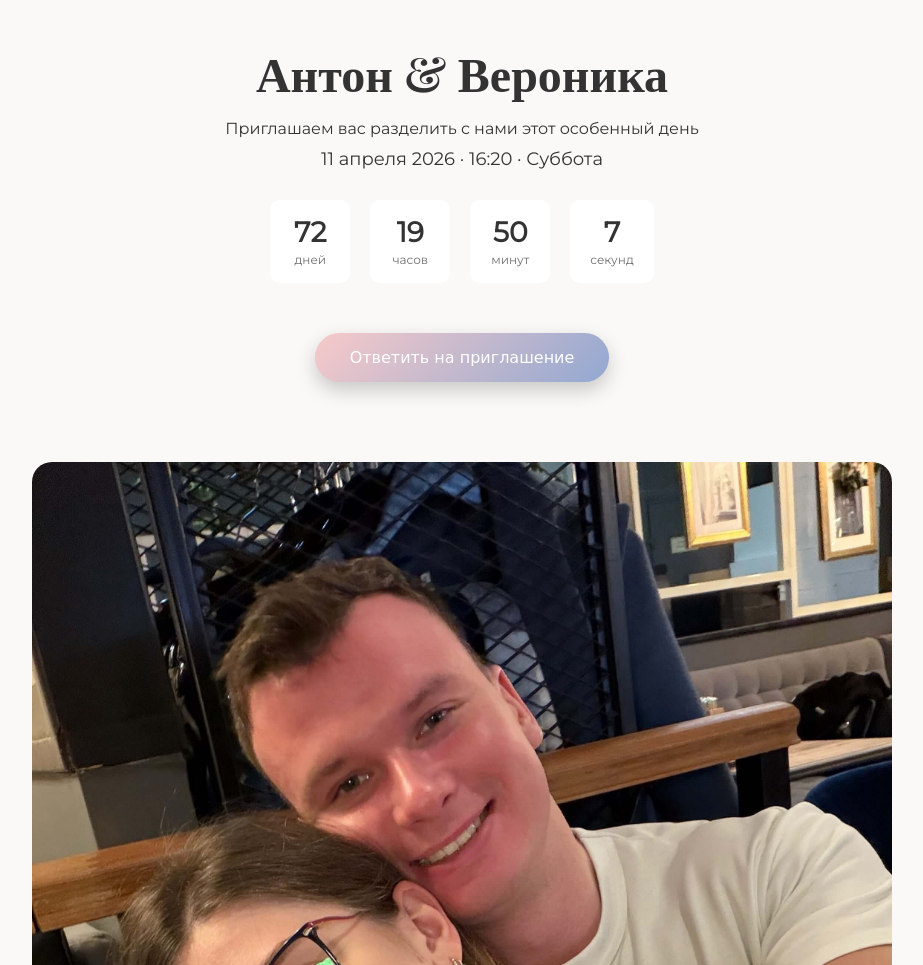
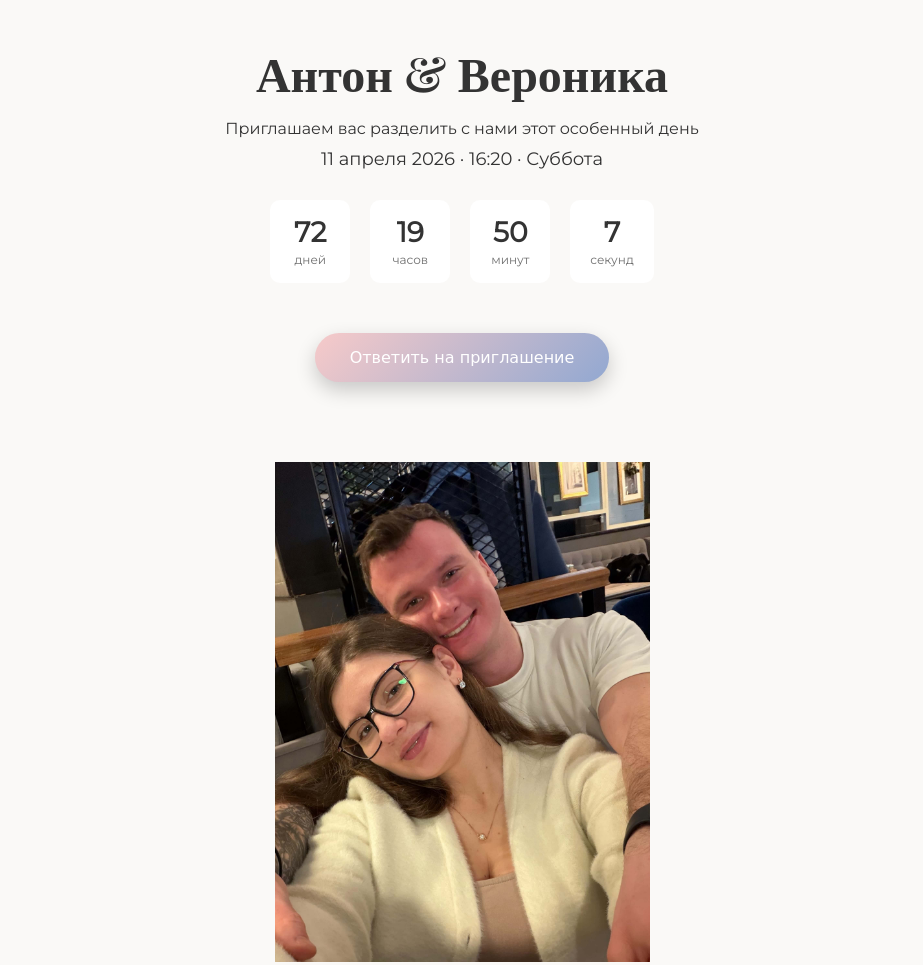
Before and after one commit to Khaera/wedding_invite, a website: page index.html in a window 1280 px wide. Shown: the top 965 px of the page, without its empty margins (178-1101 px from the left). Drawn offline with nearby package versions, Linux system fonts and the light colour scheme.

Commit message:
fix photo

```diff
--- a/index.html
+++ b/index.html
@@ -34,7 +34,7 @@
     <!-- Photo -->
     <section class="photo-section">
       <!-- Просто замени src на своё фото -->
-      <img src="https://raw.githubusercontent.com/Khaera/wedding_invite/refs/heads/main/we_are.JPG" alt="Наше фото">
+      <img class="hero-photo" src="https://raw.githubusercontent.com/Khaera/wedding_invite/refs/heads/main/we_are.JPG" alt="Наше фото">
     </section>
 
     <!-- Text -->
--- a/style.css
+++ b/style.css
@@ -26,6 +26,23 @@
   font-family: 'Playfair Display', serif;
   font-size: 48px;
   margin-bottom: 15px;
+}
+
+.hero-photo {
+  width: 100%;
+  height: auto;
+  max-height: 70vh;        /* БОЛЬШЕ, чем было */
+  object-fit: contain;    /* не режем */
+  border-radius: 20px;
+  margin: 20px auto;
+  display: block;
+}
+
+@media (min-width: 1024px) {
+  .hero-photo {
+    max-height: 500px;     /* выглядит солидно */
+    max-width: 700px;
+  }
 }
 
 .subtitle {
```
